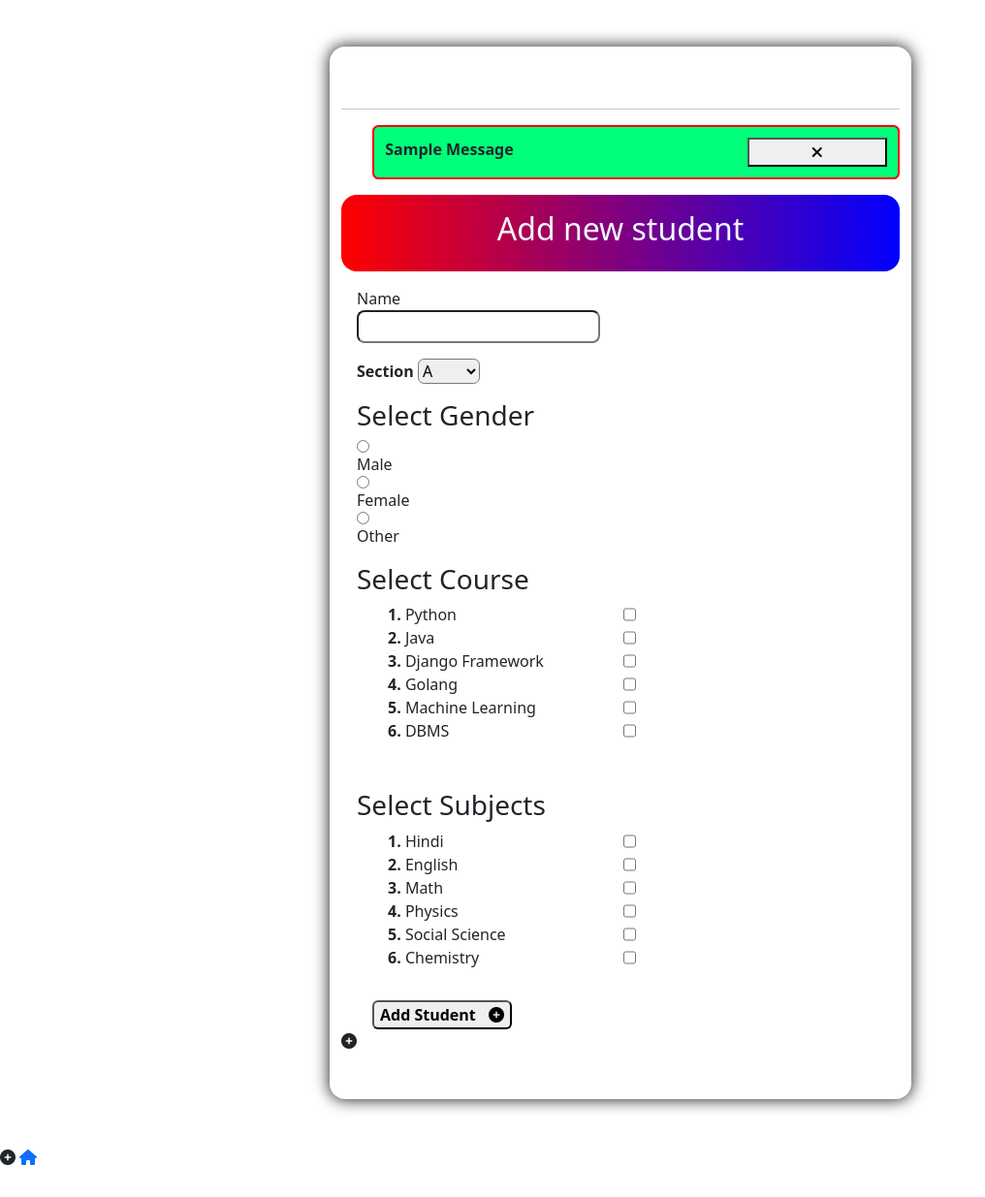
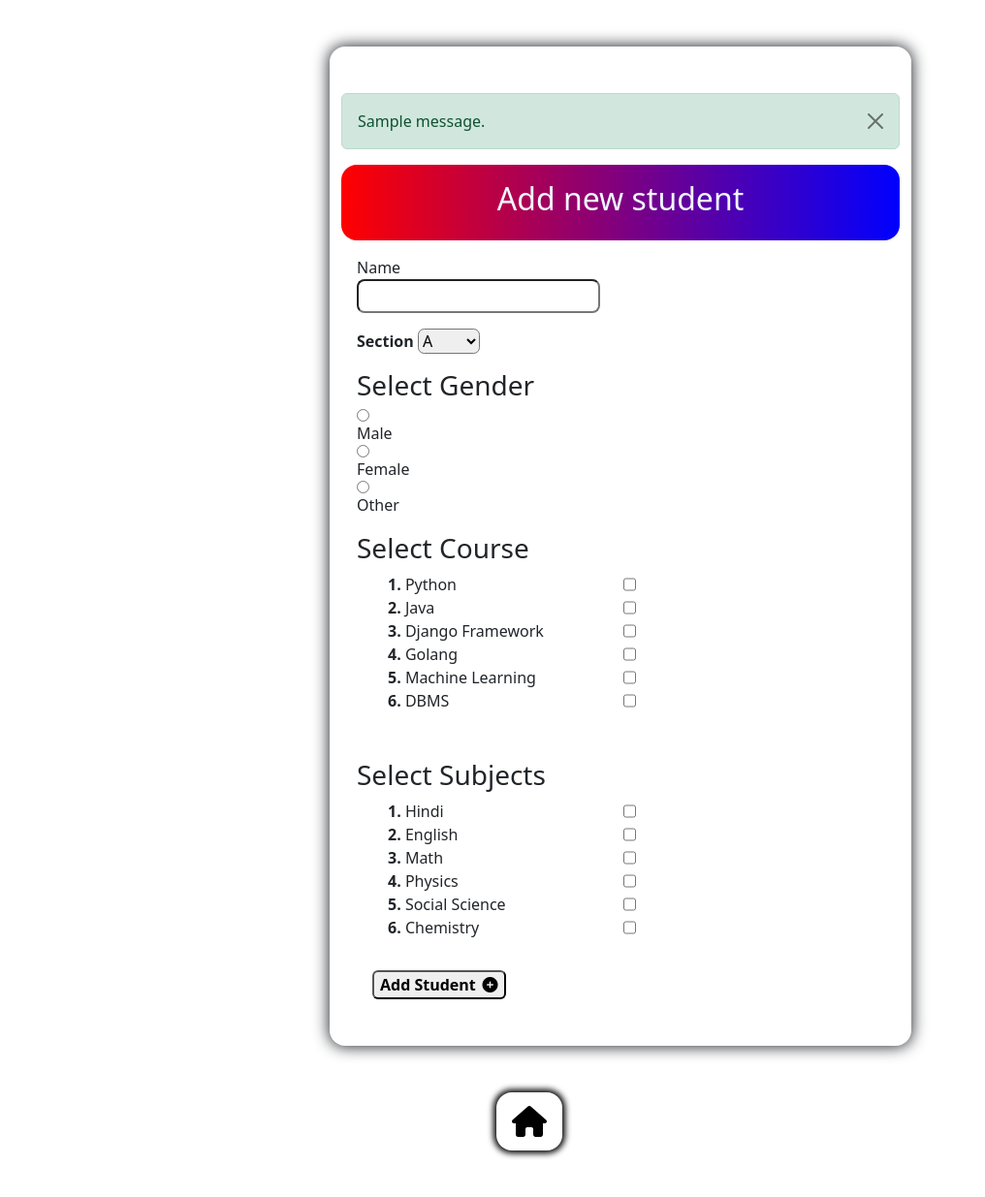
Before and after one commit to rampravesh22/django-practice, a Django app: page /addstudent/ in a window 1280 px wide. Shown: the part 56-1291 px from the top of the page at 97% size, without its empty margins (0-1016 px from the left). Before the commit the page ends 1258 px from the top, so only its background shows below. Run offline with Django 4.2, Linux system fonts and the light colour scheme; one stand-in notice (Sample message) is shown; some libraries are stand-ins or nearby versions.

Commit message:
just commit

```diff
--- a/related_name/core/static/css/core.css
+++ b/related_name/core/static/css/core.css
@@ -178,9 +178,11 @@ input {
 
 }
 
-.container button {
-    width: 9rem;
+.alert-error {
+    background-color: rgba(245, 169, 169, 0.561) !important;
+    color: rgb(121, 15, 15) !important;
 }
+
 
 button[type=submit] i {
     float: right;
@@ -234,14 +236,5 @@ select:focus option {
     position: relative !important;
     left: 2rem !important;
     margin-top: 2rem;
+    width: 8.6rem;
 }
-
-#btn-remove {
-    width: 2.2rem;
-    height: 2.3rem;
-    background-color: rgb(255, 254, 252);
-    border: 1px solid;
-    font-size: 1.5rem;
-    /* padding: .2rem; */
-    border-radius: .2rem;
-}
--- a/related_name/core/static/js/core.js
+++ b/related_name/core/static/js/core.js
@@ -1,2 +1,8 @@
 const btn = document.getElementById("delete-btn")
-console.log(btn);
+if (!null) {
+    btn.addEventListener('click', (event) => {
+        const element = document.querySelector(".message");
+        element.style.width = "0px";
+    });
+
+}
--- a/related_name/core/templates/core/addstudent.html
+++ b/related_name/core/templates/core/addstudent.html
@@ -2,18 +2,18 @@
 {% block content %}
 
 <div class="container">
-    <div class="message">
-        {% if messages %}
-        <hr>
-        <ul class="messages">
-            {% for message in messages %}
-            <li {% if message.tags %} class=" d-flex flex-row justify-content-between {{  message.tags }}" {% endif %}>
-                {{message}}
-                <button id="delete-btn"><i class="fa-solid fa-xmark"></i></button></li>
-            {% endfor %}
-        </ul>
-        {% endif %}
+    {% if messages %}
+    {% for message in messages %}
+    <div {% if message.tags %} class="alert alert-{{ message.tags }} alert-dismissible fade show" {% endif %}
+        role="alert">
+        {{message}}.
+        <button type="button" class="btn-close" data-bs-dismiss="alert" aria-label="Close"></button>
     </div>
+    {% endfor %}
+    {% endif %}
+
+
+
     <dic class="heading">
         <h2>Add new student</h2>
     </dic>
@@ -66,7 +66,7 @@
         </div>
         <button type="submit" class="d-flex justify-content-between align-content-center fw-bold rounded-2">Add
             Student
-            <i class="fa-solid fa-circle-plus align-self-center">
+            <i class="fa-solid fa-circle-plus align-self-center"></i>
         </button>
     </form>
 </div>
--- a/related_name/core/views.py
+++ b/related_name/core/views.py
@@ -61,7 +61,7 @@ def addstudnet(request):
                     Subject.objects.create(subject_name=subject))
             messages.success(request, "Student details added successfully")
             return redirect(request.META.get('HTTP_REFERER'), context={"name": name})
-        messages.warning(
+        messages.error(
             request, "Please enter all the input field carefully !")
         return redirect(request.META.get('HTTP_REFERER'))
 
```
Also changed, not shown: related_name/db.sqlite3.
